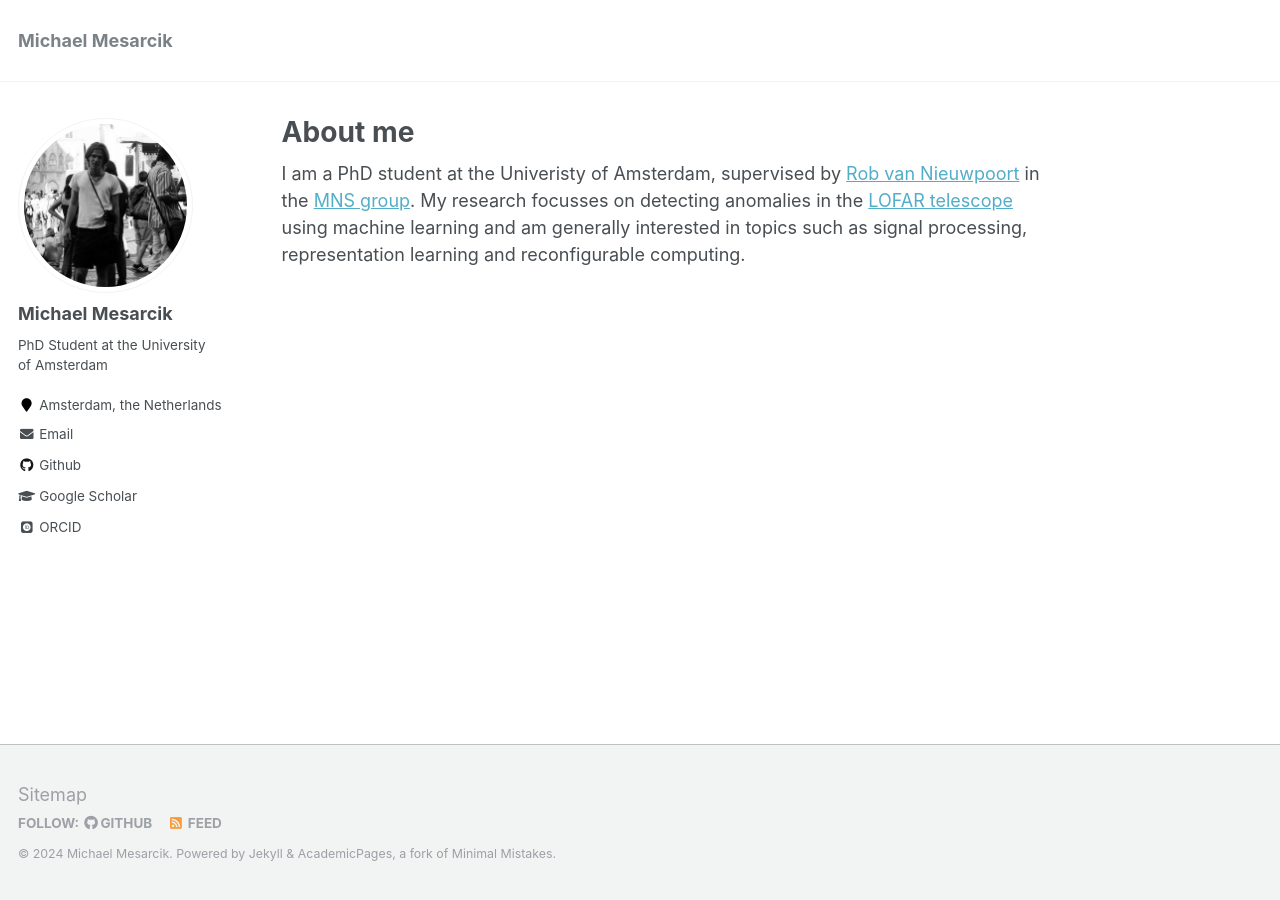
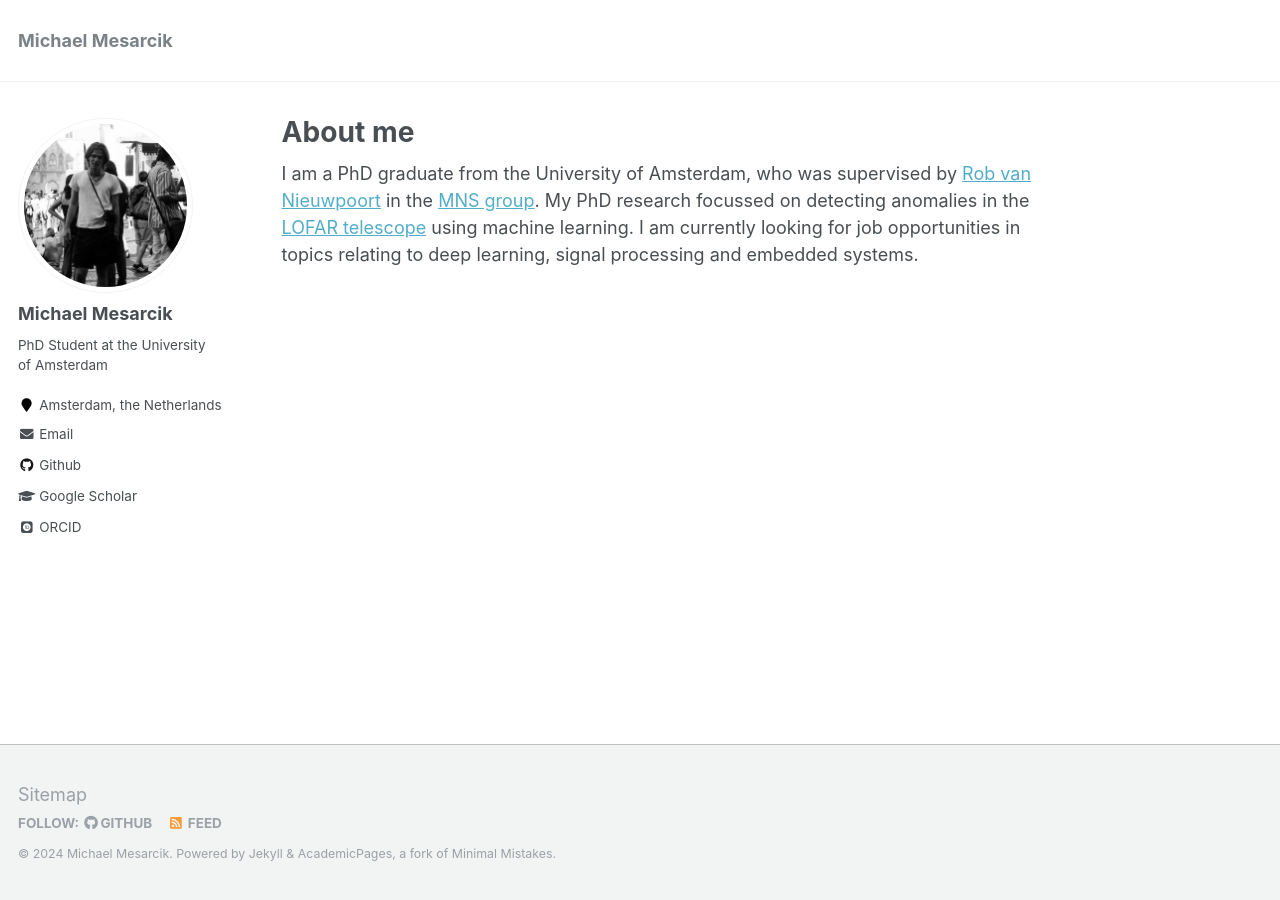
Before and after one commit to mesarcik/mesarcik.github.io, a Jekyll site: the page built from _pages/about.md, in a window 1280 px wide. Built offline with Jekyll 4.4.1, drawn with Linux system fonts in a browser that asks for light colours; some web fonts are replaced.

Commit message:
about me updated

```diff
--- a/_pages/about.md
+++ b/_pages/about.md
@@ -7,4 +7,4 @@
   - /about/
   - /about.html
 ---
-I am a PhD student at the Univeristy of Amsterdam, supervised by <a href="http://www.vannieuwpoort.com/">Rob van Nieuwpoort</a> in the <a href="https://mns-group.nl/"> MNS group</a>. My research focusses on detecting anomalies in the <a href="https://www.astron.nl/telescopes/lofar/"> LOFAR telescope</a> using machine learning and am generally interested in topics such as  signal processing, representation learning and reconfigurable computing.
+I am a PhD graduate from the University of Amsterdam, who was supervised by <a href="http://www.vannieuwpoort.com/">Rob van Nieuwpoort</a> in the <a href="https://mns-group.nl/"> MNS group</a>. My PhD research focussed on detecting anomalies in the <a href="https://www.astron.nl/telescopes/lofar/"> LOFAR telescope</a> using machine learning. I am currently looking for job opportunities in topics relating to deep learning, signal processing and embedded systems.
```
